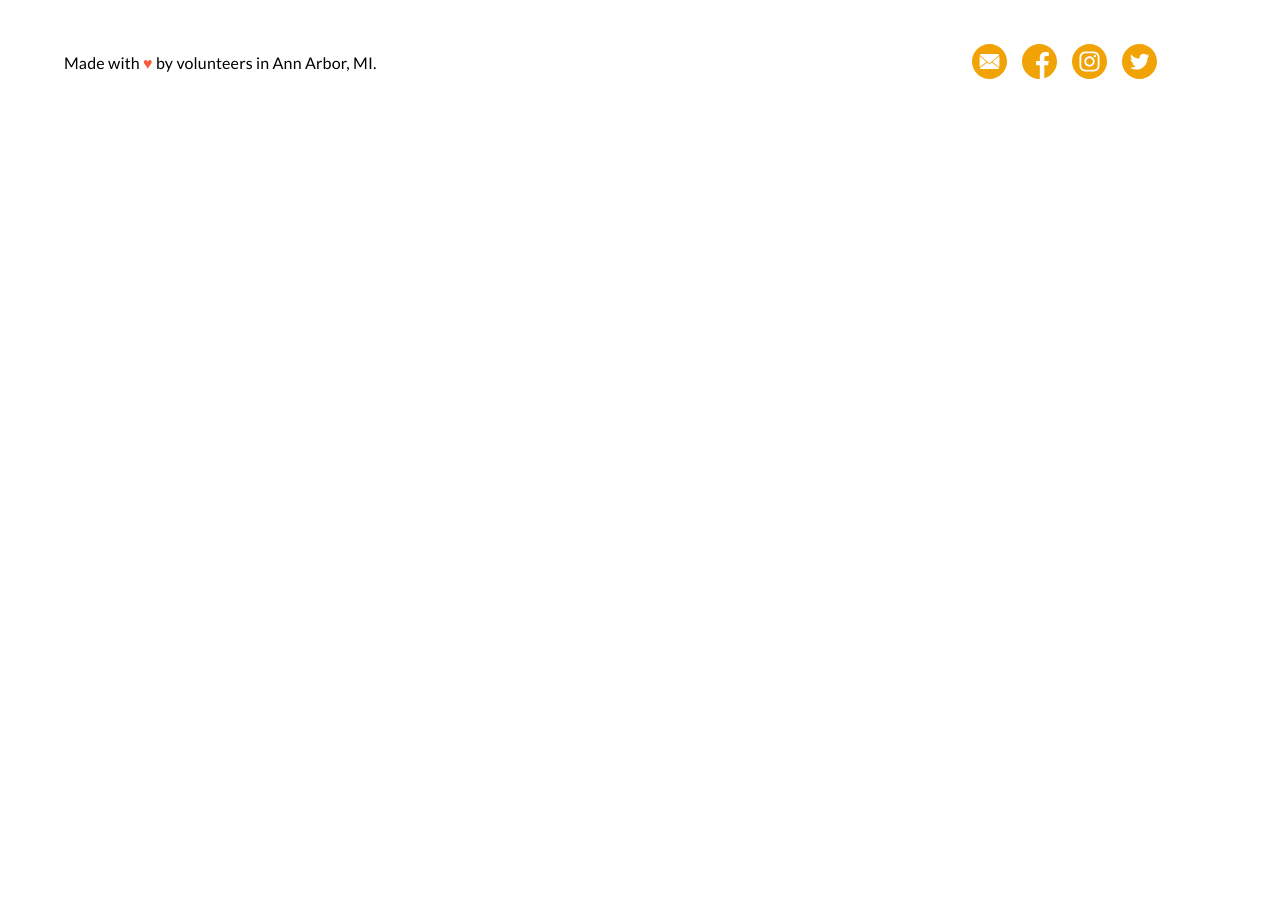
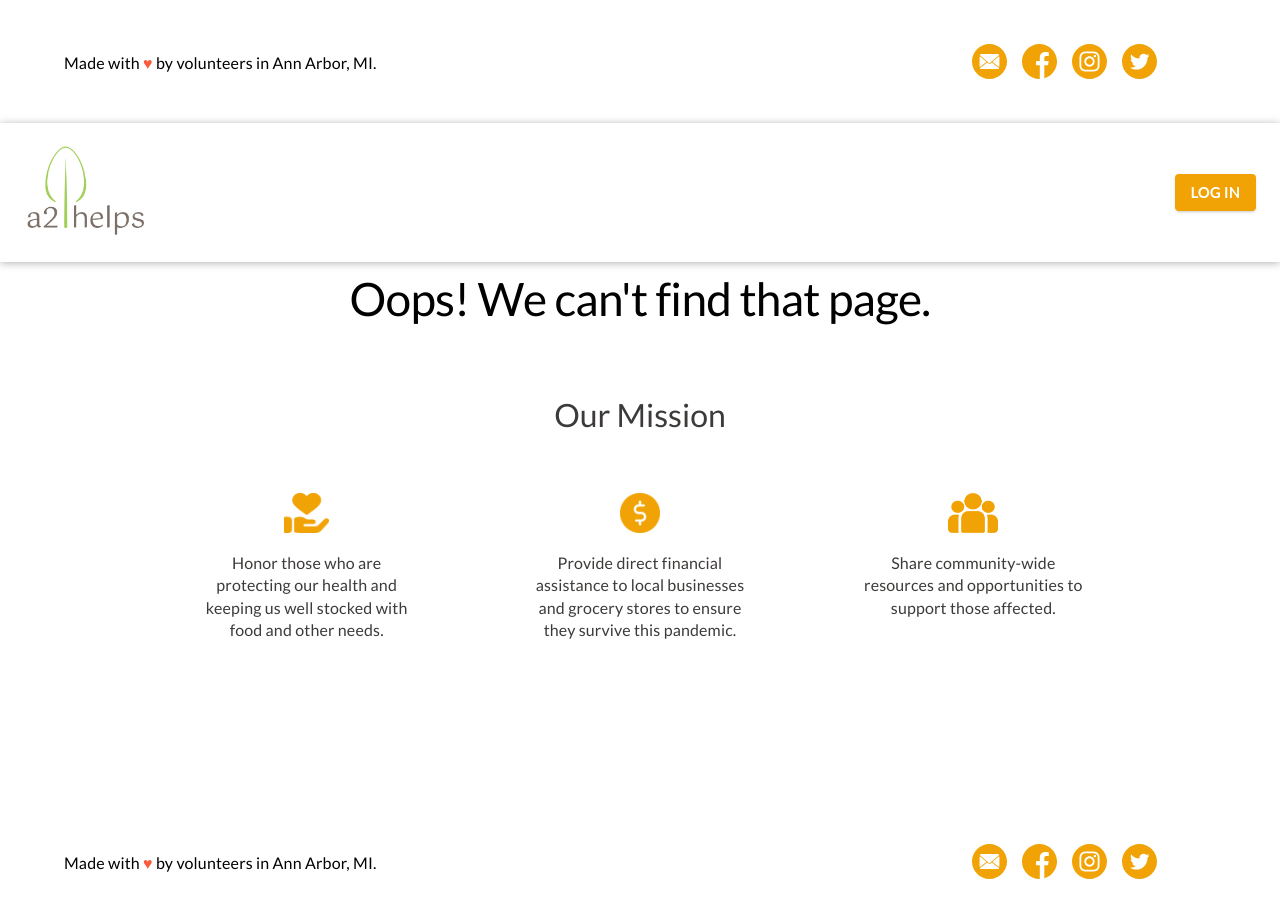
Before and after one commit to A2Helps/a2-helps-web, a React (Create React App) app: page / in a window 1280 px wide. Shown: the part 1620-2537 px from the top of the page. Before the commit the page ends 1743 px from the top, so only its background shows below. Built offline with nearby package versions, Linux system fonts and the light colour scheme; no server answers.

Commit message:
Add 404 Page

```diff
--- a/src/App.js
+++ b/src/App.js
@@ -8,6 +8,7 @@ import Confirm from './pages/confirm';
 import Redeem from './pages/redeem';
 import Donate from './pages/donate';
 import AdminPage from './pages/admin';
+import NoMatch from './pages/404';
 import * as ROUTES from './util/routes';
 import { MuiThemeProvider, createMuiTheme } from '@material-ui/core/styles';
 import {
@@ -53,6 +54,7 @@ const App = () => {
             </Route>
           </>
         }
+        <Route path="*" component={NoMatch} status={404} />
       </Router>
     </MuiThemeProvider>
   );
--- /dev/null
+++ b/src/pages/404.js
@@ -0,0 +1,53 @@
+import React from 'react';
+import { makeStyles } from '@material-ui/core/styles';
+import Grid from '@material-ui/core/Grid';
+import Typography from '@material-ui/core/Typography';
+import Container from '@material-ui/core/Container';
+import Mission from '../components/mission';
+import Banner from '../components/banner';
+import Footer from '../components/footer';
+
+const useStyles = makeStyles(theme => ({
+  root: {
+    minHeight: '100vh',
+    backgroundColor: '#ffffff',
+    display: 'flex',
+    flexDirection: 'column',
+    textAlign: 'center',
+  },
+  h1: {
+    fontSize: '26px',
+    paddingTop: '10px',
+    fontWeight: '400',
+    [theme.breakpoints.up('sm')]: {
+      fontSize: '38px',
+    },
+    [theme.breakpoints.up('md')]: {
+      fontSize: '46px',
+    },
+  },
+  spacer: {
+    flex: 1,
+  },
+}));
+
+function NoMatch() {
+  const classes = useStyles();
+  return (
+    <div className={classes.root}>
+      <Banner />
+        <Container>
+          <Grid item xs={12}>
+            <Typography variant="h1" color="inherit" className={classes.h1}>
+              Oops! We can't find that page.
+            </Typography>
+          </Grid>
+        </Container>
+      <Mission />
+      <div className={classes.spacer} />
+      <Footer />
+    </div>
+  );
+}
+
+export default NoMatch;
```
